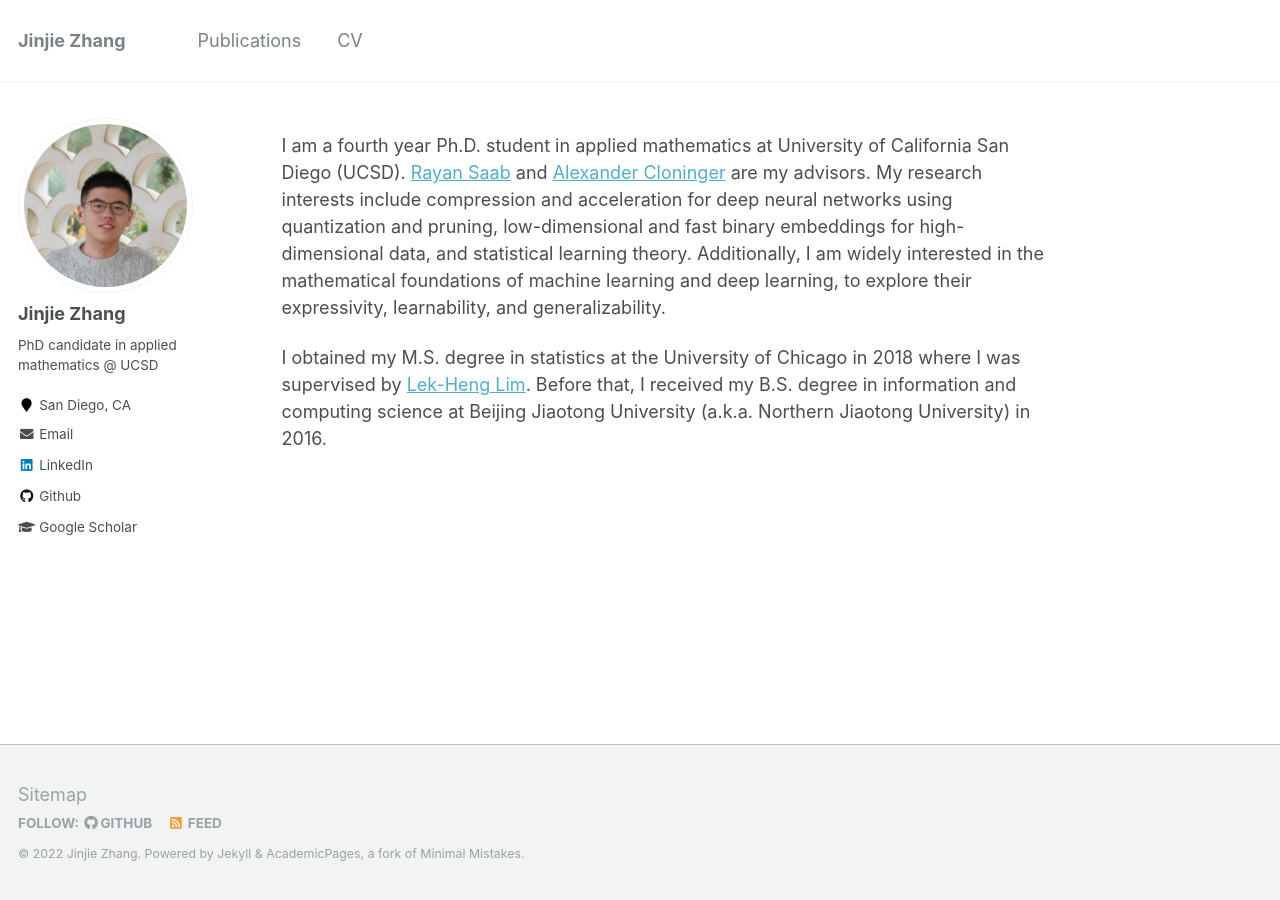
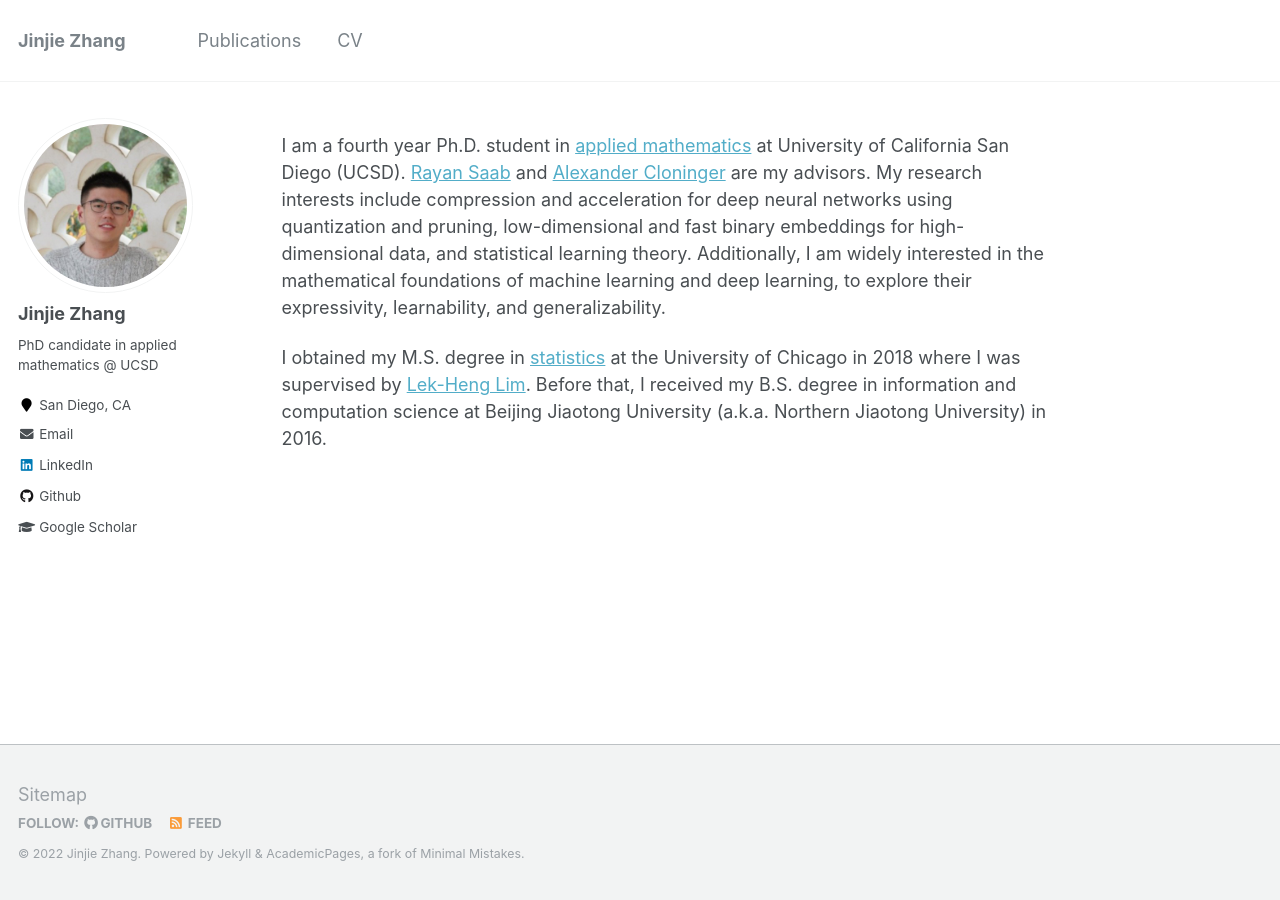
Before and after one commit to jayzhang0727/jayzhang0727.github.io, a Jekyll site: the page built from _pages/about.md, in a window 1280 px wide. Built offline with Jekyll 4.4.1, drawn with Linux system fonts in a browser that asks for light colours.

Commit message:
Update about.md

```diff
--- a/_pages/about.md
+++ b/_pages/about.md
@@ -8,6 +8,6 @@ redirect_from:
   - /about.html
 ---
 
-I am a fourth year Ph.D. student in applied mathematics at University of California San Diego (UCSD). [Rayan Saab](https://mathweb.ucsd.edu/~rsaab/) and [Alexander Cloninger](https://ccom.ucsd.edu/~acloninger/index.html) are my advisors. My research interests include compression and acceleration for deep neural networks using quantization and pruning, low-dimensional and fast binary embeddings for high-dimensional data, and statistical learning theory. Additionally, I am widely interested in the mathematical foundations of machine learning and deep learning, to explore their expressivity, learnability, and generalizability.
+I am a fourth year Ph.D. student in [applied mathematics](https://math.ucsd.edu) at University of California San Diego (UCSD). [Rayan Saab](https://mathweb.ucsd.edu/~rsaab/) and [Alexander Cloninger](https://ccom.ucsd.edu/~acloninger/index.html) are my advisors. My research interests include compression and acceleration for deep neural networks using quantization and pruning, low-dimensional and fast binary embeddings for high-dimensional data, and statistical learning theory. Additionally, I am widely interested in the mathematical foundations of machine learning and deep learning, to explore their expressivity, learnability, and generalizability.
 
-I obtained my M.S. degree in statistics at the University of Chicago in 2018 where I was supervised by [Lek-Heng Lim](https://www.stat.uchicago.edu/~lekheng/). Before that, I received my B.S. degree in information and computing science at Beijing Jiaotong University (a.k.a. Northern Jiaotong University) in 2016.
+I obtained my M.S. degree in [statistics](https://stat.uchicago.edu) at the University of Chicago in 2018 where I was supervised by [Lek-Heng Lim](https://www.stat.uchicago.edu/~lekheng/). Before that, I received my B.S. degree in information and computation science at Beijing Jiaotong University (a.k.a. Northern Jiaotong University) in 2016.
```
